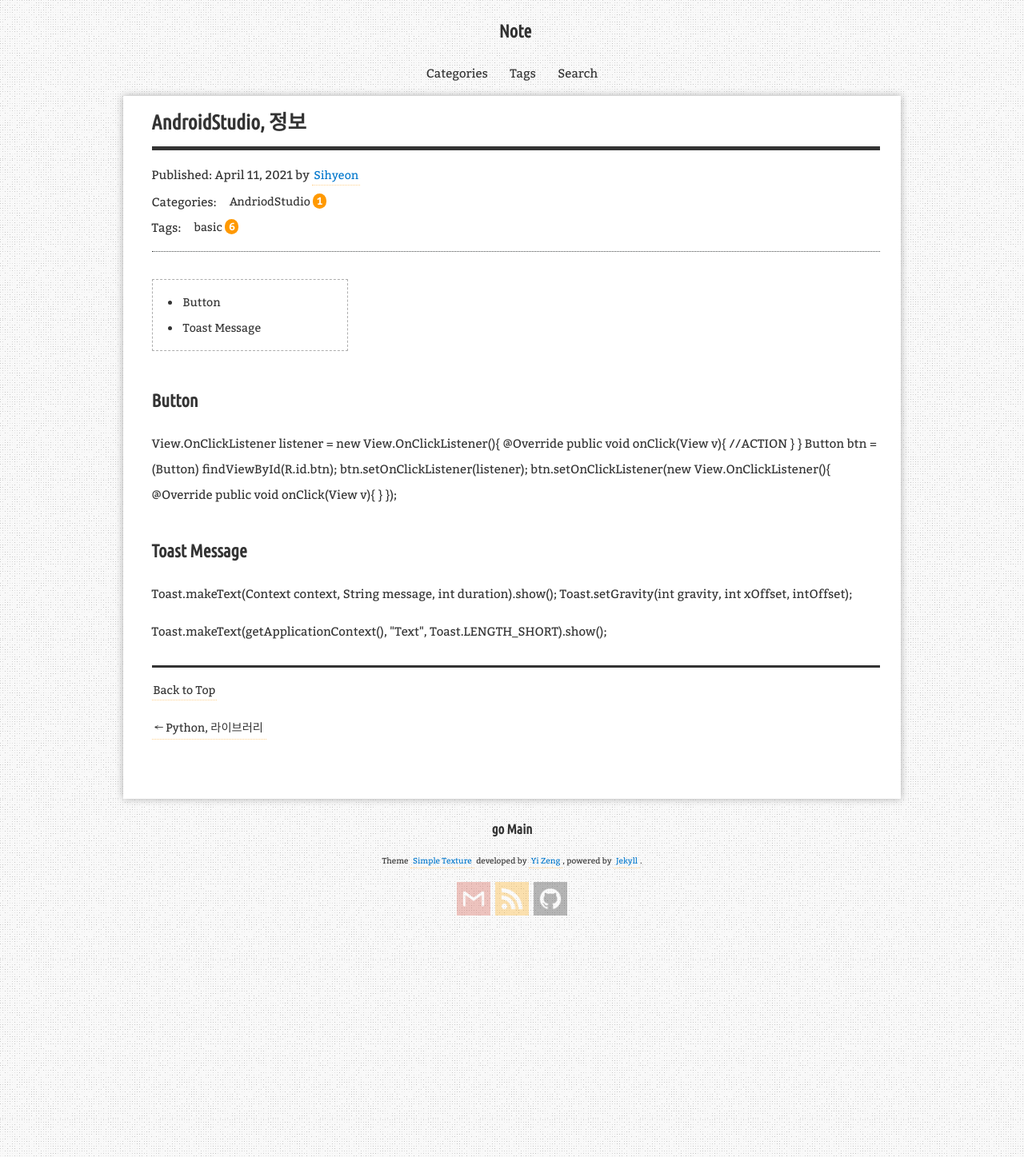
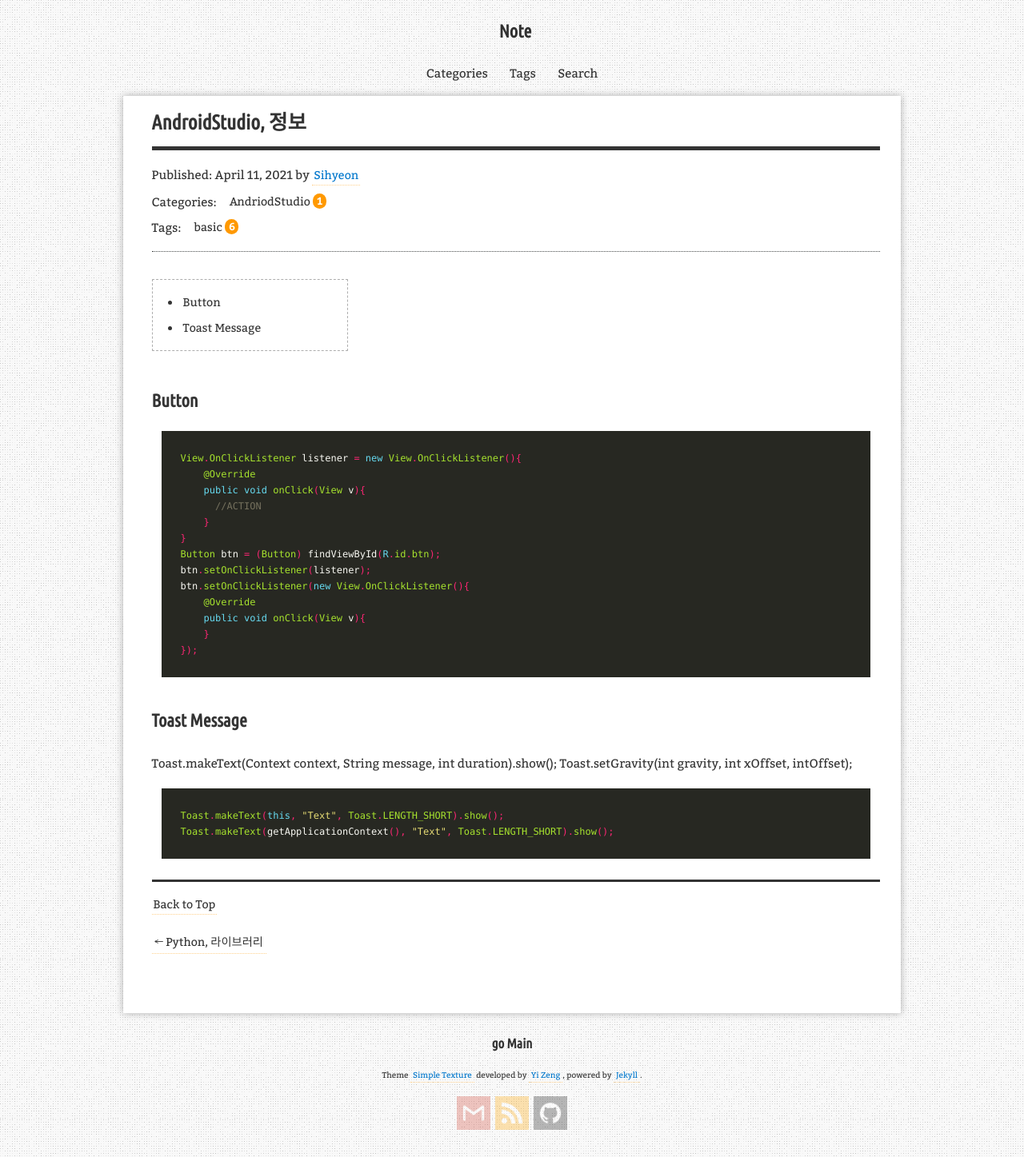
Before and after one commit to aristohyun/aristohyun.github.io, a Jekyll site: the page built from _posts/2021-04-11-ANS.md, in a window 1280 px wide. Shown: the whole page at 80% size. Built offline with Jekyll 4.4.1, drawn with Linux system fonts in a browser that asks for light colours; comment, search, counter and statistics services are not loaded.

Commit message:
Update 2021-04-11-ANS.md

```diff
--- a/_posts/2021-04-11-ANS.md
+++ b/_posts/2021-04-11-ANS.md
@@ -13,6 +13,7 @@ redirect_from:
 
 
 ## Button
+~~~ java
 View.OnClickListener listener = new View.OnClickListener(){
     @Override
     public void onClick(View v){
@@ -26,11 +27,13 @@ btn.setOnClickListener(new View.OnClickListener(){
     public void onClick(View v){
     }
 });
-
+~~~
 
 ## Toast Message
 
 Toast.makeText(Context context, String message, int duration).show();
 Toast.setGravity(int gravity, int xOffset, intOffset);
-
+~~~ java
+Toast.makeText(this, "Text", Toast.LENGTH_SHORT).show();
 Toast.makeText(getApplicationContext(), "Text", Toast.LENGTH_SHORT).show();
+~~~
```
